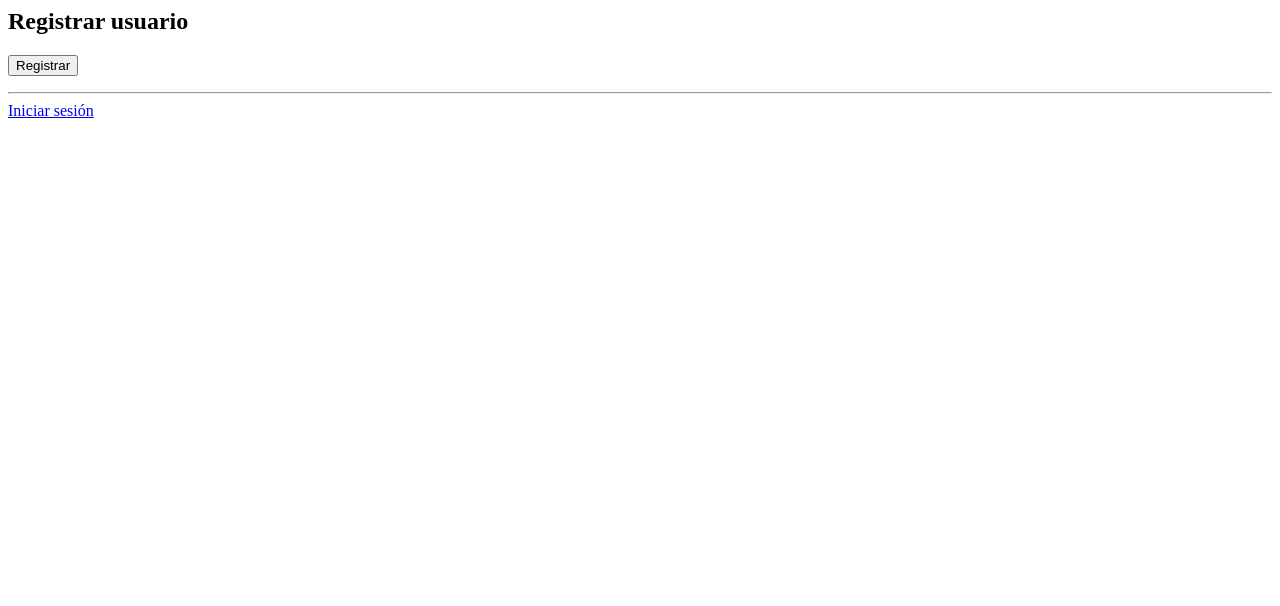
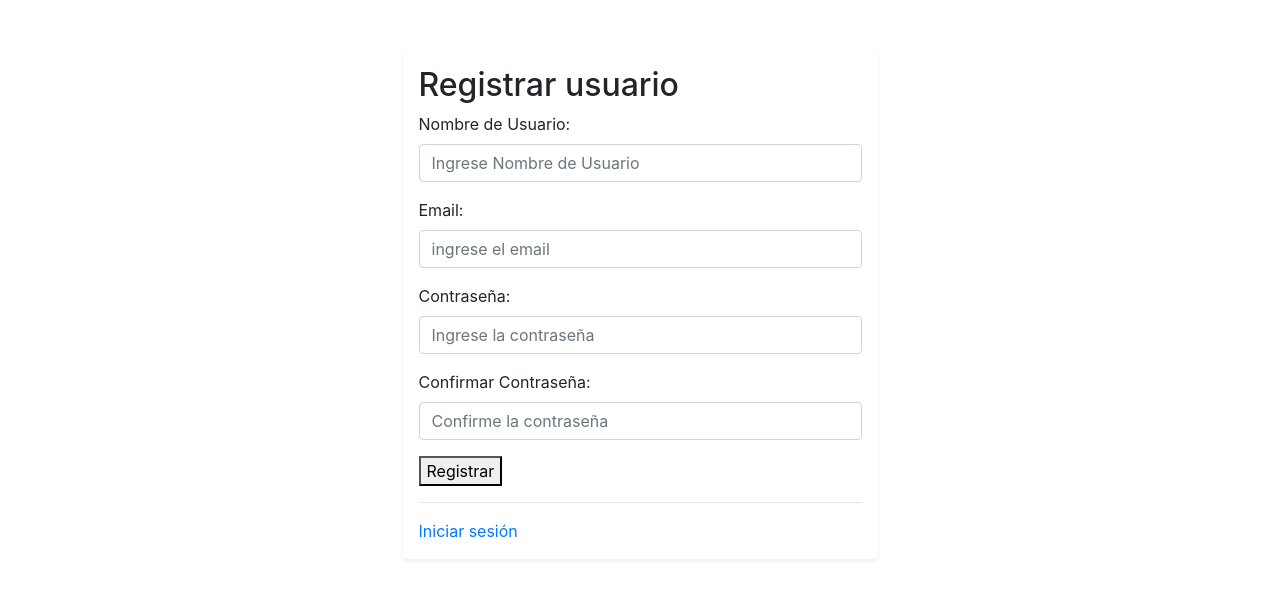
Before and after one commit to JesicaHeit/IngenieriaWeb, a Django app: page /register/ in a window 1280 px wide. Shown: the top 606 px of the page. Run offline with Django 3.2, Linux system fonts and the light colour scheme; some libraries are stand-ins or nearby versions.

Commit message:
Add files via upload

```diff
--- a/Proyecto1/users/templates/users/register.html
+++ b/Proyecto1/users/templates/users/register.html
@@ -1,11 +1,42 @@
-<h2>Registrar usuario</h2>
+<!DOCTYPE html>
+    <html lang="en">
+    <head>
+        <title>Registrar usuario</title>
+        <meta charset="utf-8">
+        <meta name="viewport" content="width=device-width, initial-scale=1">
+        <link rel="stylesheet" href="https://maxcdn.bootstrapcdn.com/bootstrap/4.1.3/css/bootstrap.min.css">
+    </head>
+    <body><div class="container" style="margin-top: 50px;">
+        <div class="row justify-content-center">
+            <div class="col-md-5 shadow-sm p-3 mb-5 bg-white rounded">
+                <h2>Registrar usuario</h2>
+                <form method="post">
+                    {% csrf_token %}
+                    <div class="form-group">
+                        <label for="username">Nombre de Usuario:</label>
+                        <input type="text" class="form-control" id="username" placeholder="Ingrese Nombre de Usuario" name="username">
+                    </div>
+                    <div class="form-group">
+                        <label for="email">Email:</label>
+                        <input type="email" class="form-control" id="email" placeholder="ingrese el email" name="email">
+                    </div>
+                    <div class="form-group">
+                        <label for="pwd1">Contraseña:</label>
+                        <input type="password" class="form-control" id="pwd1" placeholder="Ingrese la contraseña" name="password1">
+                    </div>
+                    <div class="form-group">
+                        <label for="pwd2">Confirmar Contraseña:</label>
+                        <input type="password" class="form-control" id="pwd2" placeholder="Confirme la contraseña"
+                        name="password2">
+                    </div>
+                    <button type="submit">Registrar</button>
+                </form>
 
-<form method="POST">
-    {{ form.as_p }}
-    {% csrf_token %}
-    <button type="submit">Registrar</button>
-</form>
+                <hr />
+				<a href="/accounts/login">Iniciar sesión</a>
+            </div>
+        </div>
+    </div>
 
-<hr />
-
-<a href="/accounts/login">Iniciar sesión</a>
+</body>
+</html>
```
